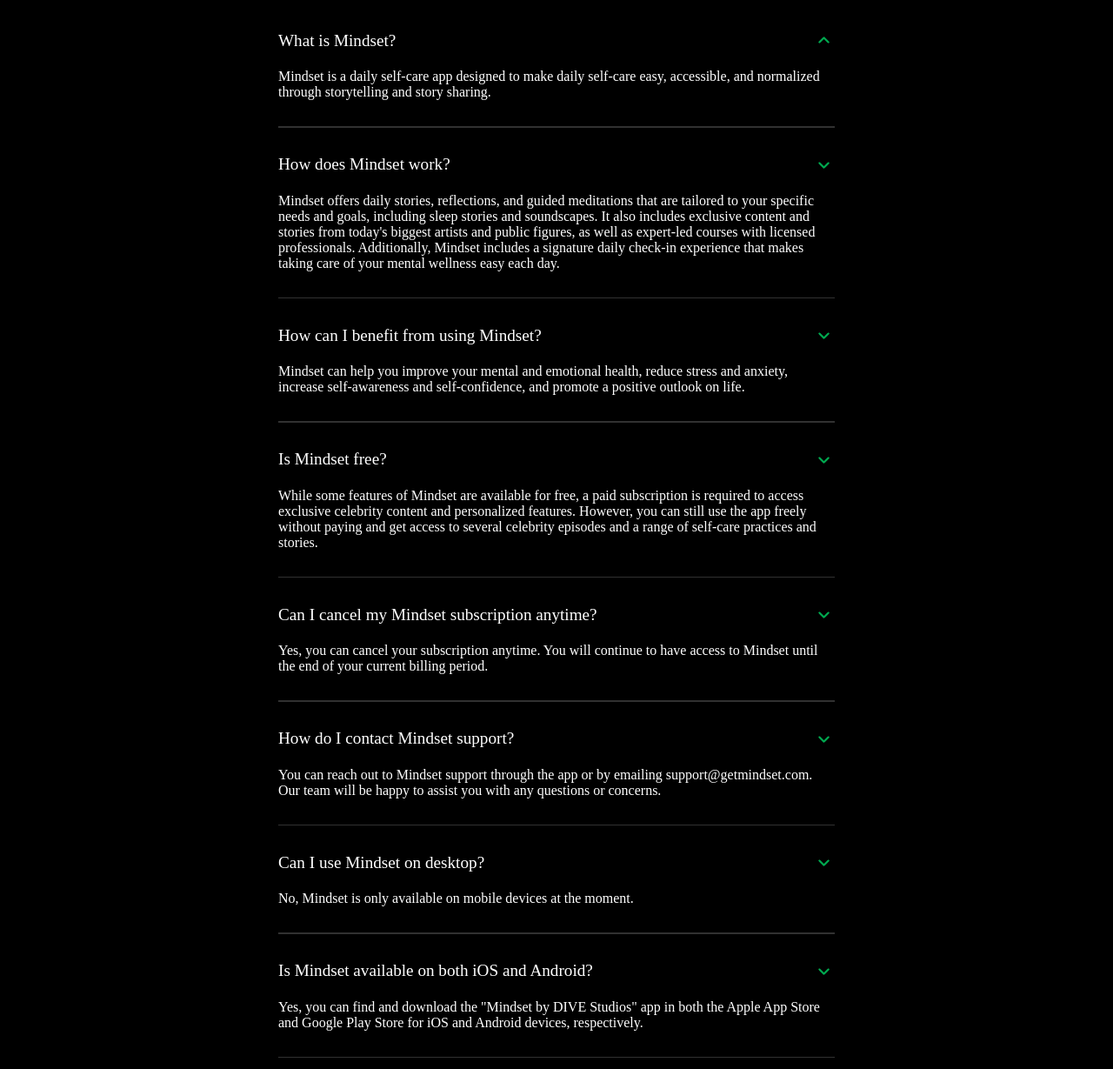
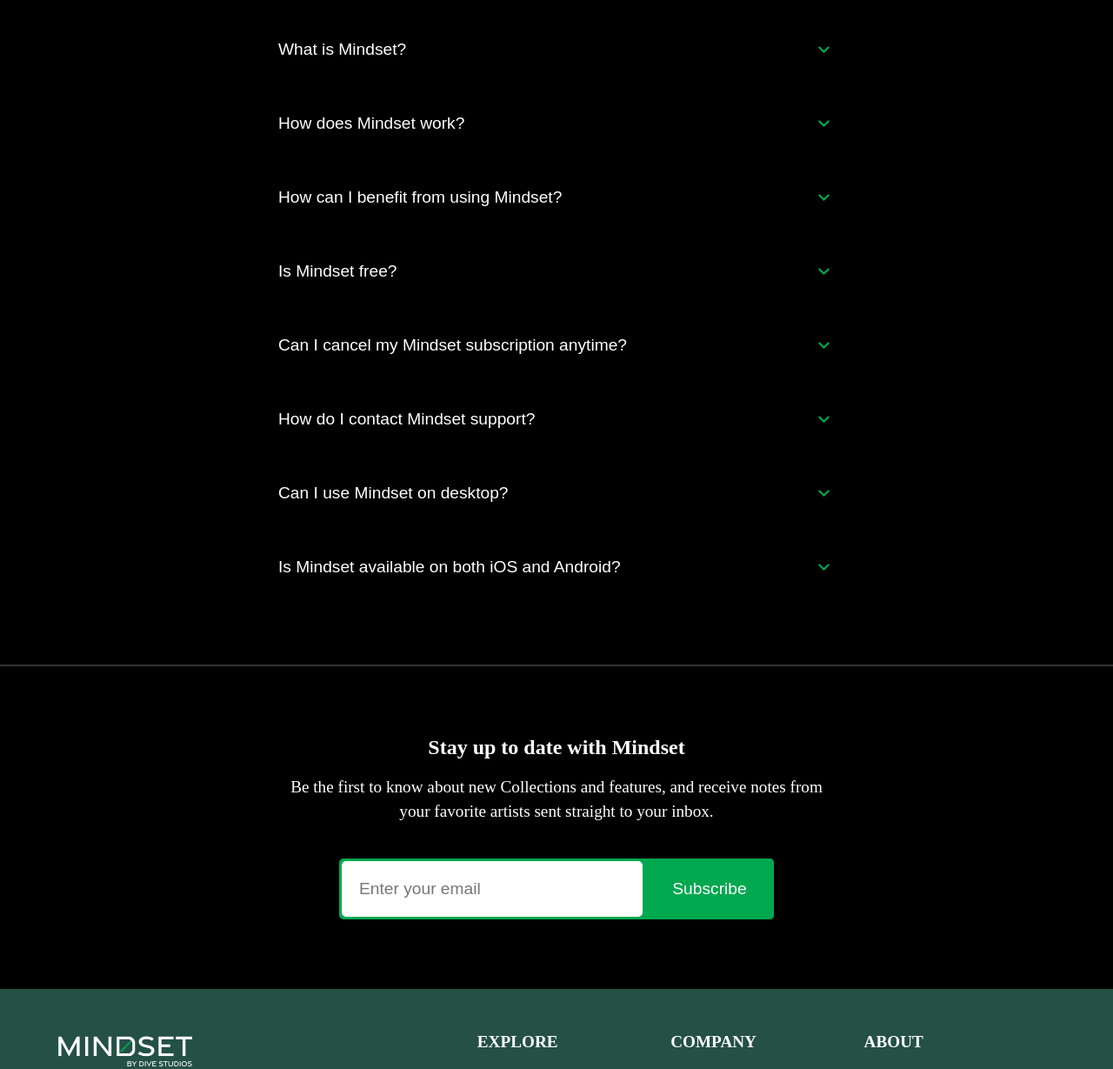
Before and after one commit to daheeahn/clone-linkedin, a plain HTML site: page index.html in a window 1280 px wide. Shown: the part 8700-9929 px from the top of the page at 87% size. Drawn offline with Linux system fonts and the light colour scheme.

Commit message:
add transition to faq

```diff
--- a/css/main.css
+++ b/css/main.css
@@ -257,12 +257,17 @@ nav {
   flex-direction: column;
   align-items: center;
 }
+.qna-container > button {
+  border: none;
+  background-color: black;
+}
 .question-container {
   display: flex;
   flex-direction: row;
+  width: 100%;
   justify-content: space-between;
   align-items: center;
-  padding: 20px 0px;
+  padding: 30px 0px;
 }
 .question-text {
   color: #fff;
@@ -271,6 +276,24 @@ nav {
 .answer-text {
   color: #fff;
   font-size: 1rem;
+}
+.accordion {
+  cursor: pointer;
+}
+.accordion-content {
+  max-height: 0px;
+  overflow: hidden;
+}
+.accordion:focus + .accordion-content {
+  transition: 2s;
+  max-height: 300px;
+}
+.accordion:focus > .accordion-arrow {
+  transition: 1s;
+  rotate: 180deg;
+}
+.accordion:hover {
+  opacity: 0.9;
 }
 
 /* subscribe */
--- a/index.html
+++ b/index.html
@@ -581,23 +581,23 @@
 
         <div class="faq-list-container">
           <div class="qna-container">
-            <div class="question-container">
+            <button class="question-container accordion">
               <div class="question-text">What is Mindset?</div>
-              <img src="assets/icons/top-arrow.png" width="25" height="25" />
-            </div>
-            <p class="answer-text">
+              <img class="accordion-arrow" src="assets/icons/bottom-arrow.png" width="25" height="25" />
+            </button>
+            <div class="answer-text accordion-content">
               Mindset is a daily self-care app designed to make daily self-care
               easy, accessible, and normalized through storytelling and story
               sharing.
-            </p>
               <div class="division division-faq-gap"></div>
             </div>
+          </div>
           <div class="qna-container">
-            <div class="question-container">
+            <button class="question-container accordion">
               <div class="question-text">How does Mindset work?</div>
-              <img src="assets/icons/bottom-arrow.png" width="25" height="25" />
-            </div>
-            <p class="answer-text">
+              <img class="accordion-arrow" src="assets/icons/bottom-arrow.png" width="25" height="25" />
+            </button>
+            <div class="answer-text accordion-content">
               Mindset offers daily stories, reflections, and guided meditations
               that are tailored to your specific needs and goals, including
               sleep stories and soundscapes. It also includes exclusive content
@@ -606,86 +606,86 @@
               Additionally, Mindset includes a signature daily check-in
               experience that makes taking care of your mental wellness easy
               each day.
-            </p>
               <div class="division division-faq-gap"></div>
             </div>
+          </div>
           <div class="qna-container">
-            <div class="question-container">
+            <button class="question-container accordion">
               <div class="question-text">
                 How can I benefit from using Mindset?
               </div>
-              <img src="assets/icons/bottom-arrow.png" width="25" height="25" />
-            </div>
-            <p class="answer-text">
+              <img class="accordion-arrow" src="assets/icons/bottom-arrow.png" width="25" height="25" />
+            </button>
+            <div class="answer-text accordion-content">
               Mindset can help you improve your mental and emotional health,
               reduce stress and anxiety, increase self-awareness and
               self-confidence, and promote a positive outlook on life.
-            </p>
               <div class="division division-faq-gap"></div>
             </div>
+          </div>
           <div class="qna-container">
-            <div class="question-container">
+            <button class="question-container accordion">
               <div class="question-text">Is Mindset free?</div>
-              <img src="assets/icons/bottom-arrow.png" width="25" height="25" />
-            </div>
-            <p class="answer-text">
+              <img class="accordion-arrow" src="assets/icons/bottom-arrow.png" width="25" height="25" />
+            </button>
+            <div class="answer-text accordion-content">
               While some features of Mindset are available for free, a paid
               subscription is required to access exclusive celebrity content and
               personalized features. However, you can still use the app freely
               without paying and get access to several celebrity episodes and a
               range of self-care practices and stories.
-            </p>
               <div class="division division-faq-gap"></div>
             </div>
+          </div>
           <div class="qna-container">
-            <div class="question-container">
+            <button class="question-container accordion">
               <div class="question-text">
                 Can I cancel my Mindset subscription anytime?
               </div>
-              <img src="assets/icons/bottom-arrow.png" width="25" height="25" />
-            </div>
-            <div class="answer-text">
+              <img class="accordion-arrow" src="assets/icons/bottom-arrow.png" width="25" height="25" />
+            </button>
+            <div class="answer-text accordion-content">
               Yes, you can cancel your subscription anytime. You will continue
               to have access to Mindset until the end of your current billing
               period.
-            </div>
               <div class="division division-faq-gap"></div>
             </div>
+          </div>
           <div class="qna-container">
-            <div class="question-container">
+            <button class="question-container accordion">
               <div class="question-text">How do I contact Mindset support?</div>
-              <img src="assets/icons/bottom-arrow.png" width="25" height="25" />
-            </div>
-            <p class="answer-text">
+              <img class="accordion-arrow" src="assets/icons/bottom-arrow.png" width="25" height="25" />
+            </button>
+            <div class="answer-text accordion-content">
               You can reach out to Mindset support through the app or by
               emailing support@getmindset.com. Our team will be happy to assist
               you with any questions or concerns.
-            </p>
               <div class="division division-faq-gap"></div>
             </div>
+          </div>
           <div class="qna-container">
-            <div class="question-container">
+            <button class="question-container accordion">
               <div class="question-text">Can I use Mindset on desktop?</div>
-              <img src="assets/icons/bottom-arrow.png" width="25" height="25" />
-            </div>
-            <p class="answer-text">
+              <img class="accordion-arrow" src="assets/icons/bottom-arrow.png" width="25" height="25" />
+            </button>
+            <div class="answer-text accordion-content">
               No, Mindset is only available on mobile devices at the moment.
-            </p>
               <div class="division division-faq-gap"></div>
             </div>
+          </div>
           <div class="qna-container">
-            <div class="question-container">
-              <p class="question-text">
+            <button class="question-container accordion">
+              <div class="question-text">
                 Is Mindset available on both iOS and Android?
-              </p>
-              <img src="assets/icons/bottom-arrow.png" width="25" height="25" />
               </div>
-            <p class="answer-text">
+              <img class="accordion-arrow" src="assets/icons/bottom-arrow.png" width="25" height="25" />
+            </button>
+            <div class="answer-text accordion-content">
               Yes, you can find and download the "Mindset by DIVE Studios" app
               in both the Apple App Store and Google Play Store for iOS and
               Android devices, respectively.
-            </p>
               <div class="division division-faq-gap"></div>
+            </div>
           </div>
         </div>
       </section>
```
Lines whose indentation alone changed are shown as unchanged.
